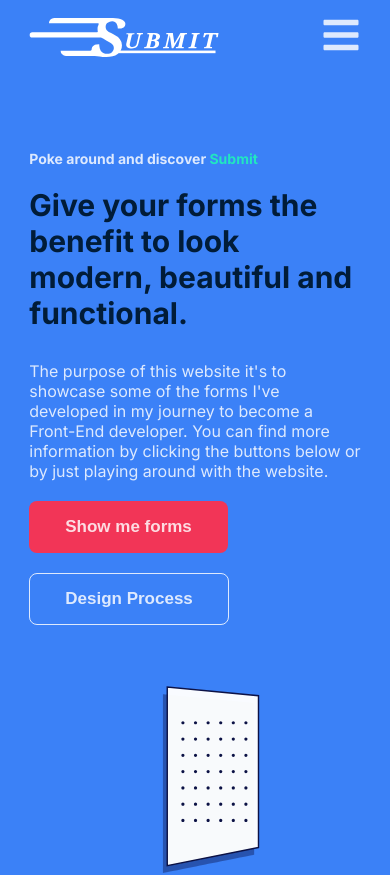
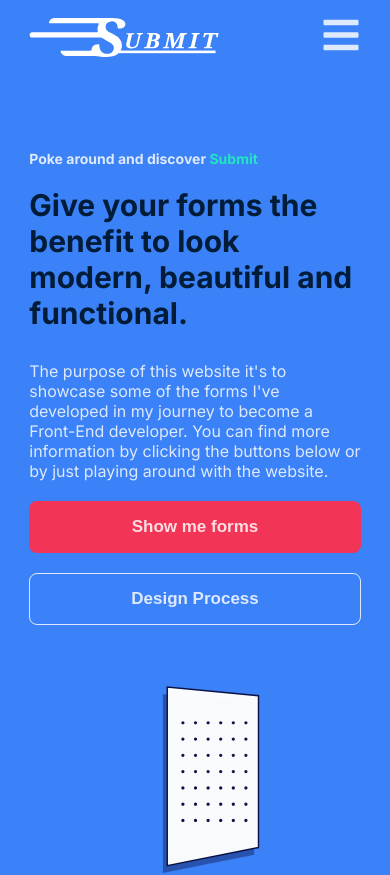
Before and after one commit to jonoise/frontendmentor-challenges, a React (Create React App) app in the folder submit-forms/: page / in a window 390 px wide. Shown: the top 875 px of the page. Built offline with nearby package versions, Linux system fonts and the light colour scheme.

Commit message:
btns styles changed

```diff
--- a/submit-forms/src/App.css
+++ b/submit-forms/src/App.css
@@ -101,7 +101,6 @@ img {
 /* BTNS */
 
 .btn {
-  background-color: transparent;
   border: 1px solid transparent;
   border-radius: 8px;
   padding: 1.5rem 3.5rem;
@@ -135,6 +134,7 @@ img {
 
 /* OUTLINE BTN */
 .btn-outline {
+  background-color: transparent;
   border: 1px solid var(--white);
   color: var(--white);
 }
@@ -149,4 +149,8 @@ img {
   .form-container {
     width: 100%;
   }
+
+  .btn {
+    width: 100%;
+  }
 }
--- a/submit-forms/src/Components/Forms/Form-01/F1.css
+++ b/submit-forms/src/Components/Forms/Form-01/F1.css
@@ -63,6 +63,8 @@
 
 .btn-form1 {
     margin-top: 2rem;
+    background-color: var(--main-color);
+    color: var(--white)
 }
 
 /* FORM INFO */
--- a/submit-forms/src/Components/Forms/Form-01/F1.jsx
+++ b/submit-forms/src/Components/Forms/Form-01/F1.jsx
@@ -52,7 +52,7 @@ function F1({ validator, message, handleFormSubmit, handleInputChange }) {
               placeholder="Message"
               required={true}
             ></textarea>
-            <button className="btn btn-form1 btn-primary" type="submit">
+            <button className="btn btn-form1" type="submit">
               Submit
             </button>
           </form>
```
